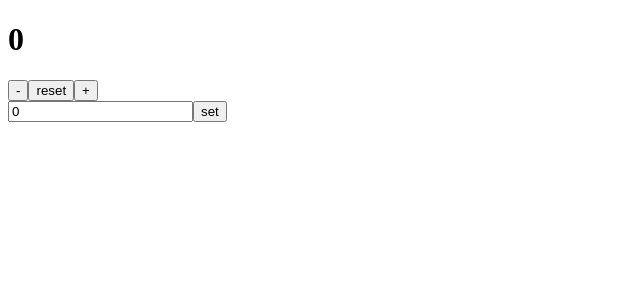
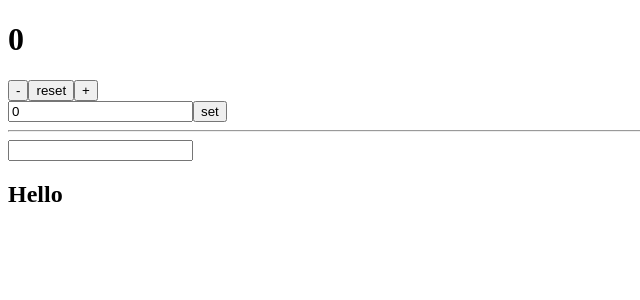
Before and after one commit to NazikAskhatova/react-redux, a React (Create React App) app: page / in a window 1280 px wide. Shown: the top 300 px of the page, without its empty margins (0-640 px from the left). Built offline with nearby package versions, Linux system fonts and the light colour scheme.

Commit message:
added Name

```diff
--- a/src/App.js
+++ b/src/App.js
@@ -1,10 +1,17 @@
 
+import { useSelector } from "react-redux";
 import Counter from "./Counter";
+import Name from "./Name";
+
 
 function App() {
+  const name = useSelector(store => store.name.value)
   return (
     <div className="App">
    <Counter/>
+   <hr/>
+   <Name/>
+   <h2>Hello {name}</h2>
     </div>
   );
 }
--- /dev/null
+++ b/src/Name.js
@@ -0,0 +1,18 @@
+import { useDispatch } from "react-redux";
+
+function Name() {
+  const dispatch = useDispatch();
+
+  return (
+    <div className="Name">
+      <input
+        type="text"
+        onChange={({ target }) =>
+          dispatch({ type: "name/change", payload: target.value })
+        }
+      />
+    </div>
+  );
+}
+
+export default Name;
--- /dev/null
+++ b/src/nameSlice.js
@@ -0,0 +1,15 @@
+import { createSlice } from "@reduxjs/toolkit";
+
+const nameSlice = createSlice({
+  name: "name",
+  initialState: {
+    value: "",
+  },
+  reducers: {
+      change: function (store, action) {
+        store.value = action.payload;
+      },
+  },
+});
+
+export default nameSlice.reducer;
--- a/src/store.js
+++ b/src/store.js
@@ -1,8 +1,11 @@
  import { configureStore } from "@reduxjs/toolkit";
 import counterReducer from "./CounterSlice";
+import nameReducer from "./nameSlice";
+
 const store = configureStore({
   reducer: {
       counter: counterReducer,
+      name: nameReducer,
   }
 });
 
```
